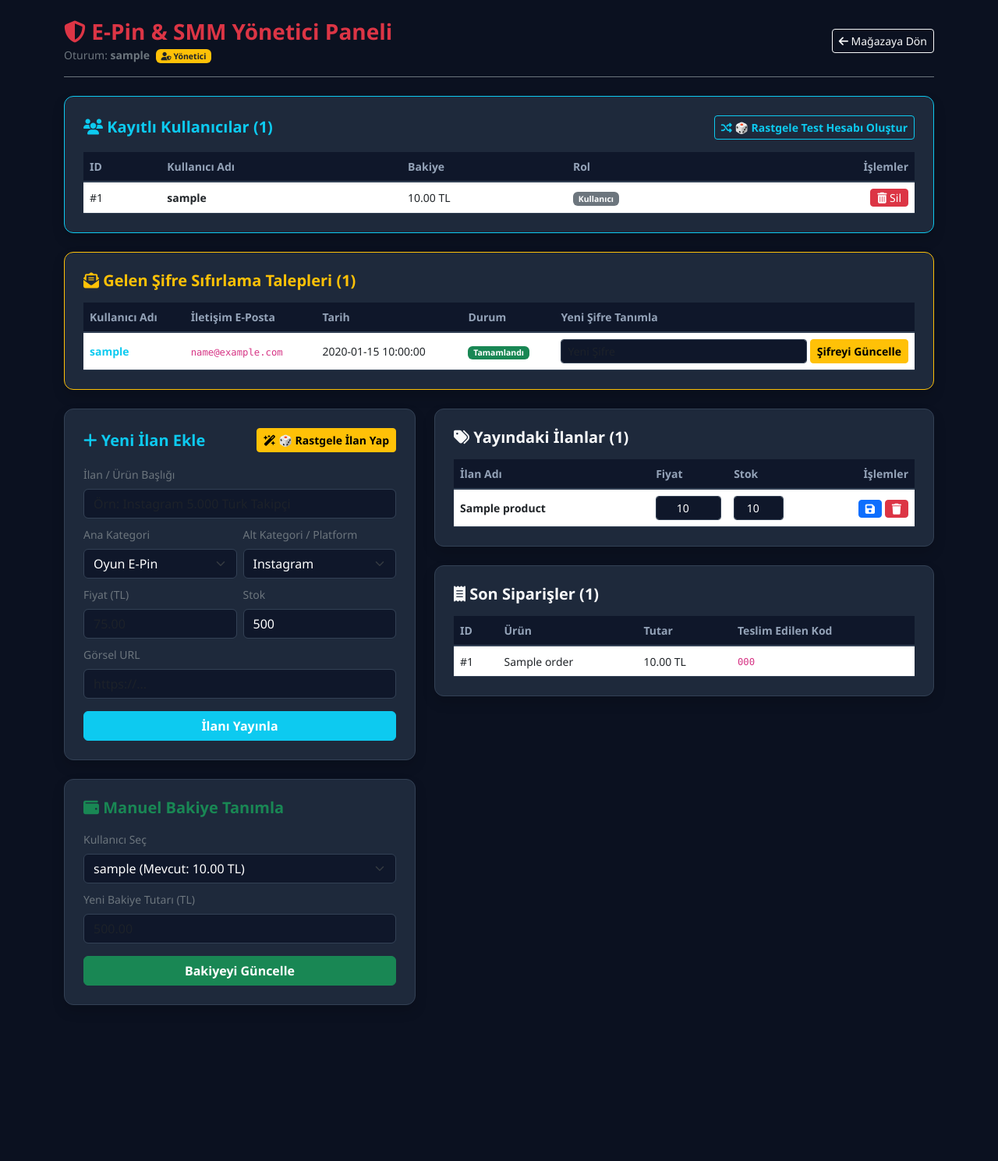
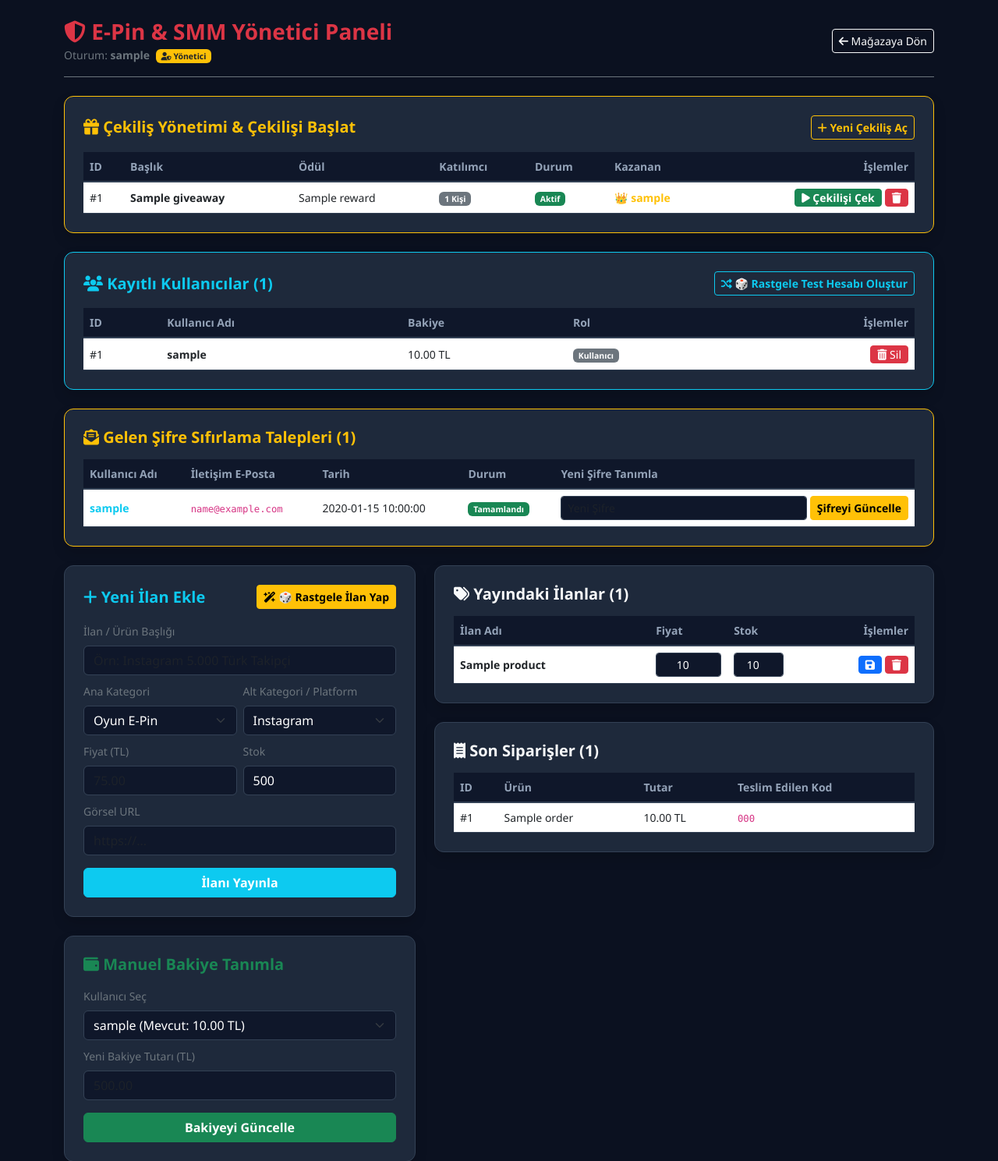
Before and after one commit to beratkalafat039-cyber/PinGamer, a Flask app: template templates/admin.html in a window 1280 px wide. Shown: the top 1489 px of the page at 78% size. Before the commit the page ends 1289 px from the top, so only its background shows below. Run offline with Flask 3, Linux system fonts and the light colour scheme; the template is opened without the code that fills it: most values are stand-ins (such as "Sample title", 1, 10 or a date in 2020); some libraries are stand-ins or nearby versions.

Commit message:
Update admin panel for giveaway management

```diff
--- a/templates/admin.html
+++ b/templates/admin.html
@@ -42,7 +42,102 @@
       {% endif %}
     {% endwith %}
 
-    <!-- 1. KULLANICI LİSTESİ -->
+    <!-- 1. ÇEKİLİŞ YÖNETİMİ & BAŞLATMA ALANI (YENİ) -->
+    <div class="card card-custom p-4 mb-4 shadow border-warning">
+        <div class="d-flex justify-content-between align-items-center mb-3">
+            <h5 class="fw-bold text-warning mb-0"><i class="fa-solid fa-gift"></i> Çekiliş Yönetimi & Çekilişi Başlat</h5>
+            <button class="btn btn-outline-warning btn-sm fw-bold" data-bs-toggle="collapse" data-bs-target="#newGiveawayForm">
+                <i class="fa-solid fa-plus"></i> Yeni Çekiliş Aç
+            </button>
+        </div>
+
+        <!-- YENİ ÇEKİLİŞ FORMU (AÇILIP KAPANABİLİR) -->
+        <div class="collapse mb-4" id="newGiveawayForm">
+            <div class="p-3 bg-dark rounded border border-secondary">
+                <h6 class="fw-bold text-light mb-3">Yeni Çekiliş Bilgileri</h6>
+                <form action="/admin/giveaway/add" method="POST">
+                    <div class="row g-2 mb-2">
+                        <div class="col-md-5">
+                            <label class="form-label small text-secondary">Çekiliş Başlığı</label>
+                            <input type="text" name="title" class="form-control form-control-sm" required placeholder="Örn: 2480 VP Büyük Yaz Çekilişi">
+                        </div>
+                        <div class="col-md-4">
+                            <label class="form-label small text-secondary">Ödül Açıklaması</label>
+                            <input type="text" name="reward" class="form-control form-control-sm" required placeholder="Örn: Valorant 2480 VP">
+                        </div>
+                        <div class="col-md-3">
+                            <label class="form-label small text-secondary">Görsel URL</label>
+                            <input type="url" name="image" class="form-control form-control-sm" placeholder="https://...">
+                        </div>
+                    </div>
+                    <button type="submit" class="btn btn-warning btn-sm fw-bold px-4">Çekilişi Yayınla</button>
+                </form>
+            </div>
+        </div>
+
+        <!-- ÇEKİLİŞ LİSTESİ VE ÇEKME BUTONLARI -->
+        <div class="table-responsive">
+            <table class="table table-dark-custom small mb-0">
+                <thead>
+                    <tr>
+                        <th>ID</th>
+                        <th>Başlık</th>
+                        <th>Ödül</th>
+                        <th>Katılımcı</th>
+                        <th>Durum</th>
+                        <th>Kazanan</th>
+                        <th class="text-end">İşlemler</th>
+                    </tr>
+                </thead>
+                <tbody>
+                    {% for g in giveaways %}
+                    <tr>
+                        <td>#{{ g.id }}</td>
+                        <td class="fw-bold">{{ g.title }}</td>
+                        <td>{{ g.reward }}</td>
+                        <td><span class="badge bg-secondary">{{ g.participant_count }} Kişi</span></td>
+                        <td>
+                            {% if g.status == 'Aktif' %}
+                                <span class="badge bg-success">Aktif</span>
+                            {% else %}
+                                <span class="badge bg-dark border border-secondary">Tamamlandı</span>
+                            {% endif %}
+                        </td>
+                        <td>
+                            {% if g.winner_username %}
+                                <strong class="text-warning">👑 {{ g.winner_username }}</strong>
+                            {% else %}
+                                <span class="text-muted">-</span>
+                            {% endif %}
+                        </td>
+                        <td class="text-end">
+                            <div class="d-flex justify-content-end gap-1">
+                                {% if g.status == 'Aktif' %}
+                                    <form action="/admin/giveaway/draw/{{ g.id }}" method="POST" style="display:inline;">
+                                        <button type="submit" class="btn btn-success btn-sm py-0 px-2 fw-bold" onclick="return confirm('Çekilişi sonlandırıp rastgele bir talihli belirlemek istiyor musunuz?')">
+                                            <i class="fa-solid fa-play"></i> Çekilişi Çek
+                                        </button>
+                                    </form>
+                                {% endif %}
+                                <form action="/admin/giveaway/delete/{{ g.id }}" method="POST" style="display:inline;">
+                                    <button type="submit" class="btn btn-danger btn-sm py-0 px-2" onclick="return confirm('Bu çekilişi silmek istediğinize emin misiniz?')">
+                                        <i class="fa-solid fa-trash"></i>
+                                    </button>
+                                </form>
+                            </div>
+                        </td>
+                    </tr>
+                    {% else %}
+                    <tr>
+                        <td colspan="7" class="text-center text-secondary py-3">Henüz oluşturulmuş bir çekiliş yok.</td>
+                    </tr>
+                    {% endfor %}
+                </tbody>
+            </table>
+        </div>
+    </div>
+
+    <!-- 2. KULLANICI LİSTESİ -->
     <div class="card card-custom p-4 mb-4 shadow border-info">
         <div class="d-flex justify-content-between align-items-center mb-3">
             <h5 class="fw-bold text-info mb-0"><i class="fa-solid fa-users"></i> Kayıtlı Kullanıcılar ({{ users|length }})</h5>
@@ -109,7 +204,7 @@
         </div>
     </div>
 
-    <!-- 2. ŞİFRE SIFIRLAMA TALEPLERİ -->
+    <!-- 3. ŞİFRE SIFIRLAMA TALEPLERİ -->
     <div class="card card-custom p-4 mb-4 shadow border-warning">
         <h5 class="fw-bold text-warning mb-3"><i class="fa-solid fa-envelope-open-text"></i> Gelen Şifre Sıfırlama Talepleri ({{ reset_requests|length }})</h5>
         <div class="table-responsive">
@@ -155,7 +250,7 @@
         </div>
     </div>
 
-    <!-- 3. ÜRÜN YÖNETİMİ & RASTGELE İLAN -->
+    <!-- 4. ÜRÜN YÖNETİMİ & RASTGELE İLAN -->
     <div class="row g-4">
         <div class="col-lg-5">
             <div class="card card-custom p-4 mb-4 shadow">
@@ -300,5 +395,6 @@
     </div>
 </div>
 
+<script src="https://cdn.jsdelivr.net/npm/bootstrap@5.3.0/dist/js/bootstrap.bundle.min.js"></script>
 </body>
 </html>
```
